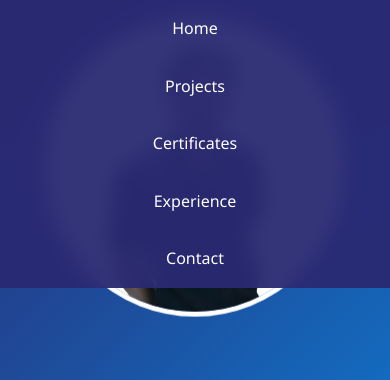
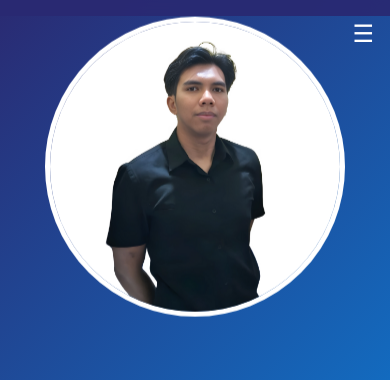
Before and after one commit to azhamusyafa/azhanawaf.github.io, a plain HTML site: page index.html in a window 390 px wide. Shown: the top 380 px of the page. Drawn offline with Linux system fonts and the light colour scheme.

Commit message:
Update index.html

```diff
--- a/index.html
+++ b/index.html
@@ -310,14 +310,41 @@
 
         /* Responsive Design */
         @media (max-width: 768px) {
+            nav {
+                padding: 0.5rem 1rem;
+            }
             .hero-content {
                 flex-direction: column;
                 text-align: center;
             }
 
             .nav-links {
-                flex-direction: column;
-                align-items: center;
+                flex-direction: column; /* Ubah navigasi menjadi kolom */
+                align-items: flex-start;
+                gap: 1rem;
+                background: rgba(42, 42, 114, 0.95); /* Latar belakang untuk dropdown */
+                position: absolute;
+                top: 60px; /* Sesuaikan dengan tinggi navigasi */
+                left: 0;
+                width: 100%;
+                display: none; /* Awalnya sembunyikan */
+            }
+
+            .nav-links.active {
+                display: flex; /* Tampilkan ketika aktif */
+            }
+
+            .hamburger {
+                display: block; /* Tampilkan hamburger menu */
+                position: absolute;
+                top: 1rem;
+                right: 1rem;
+                font-size: 1.5rem;
+                color: white;
+                background: none;
+                border: none;
+                cursor: pointer;
+                z-index: 1001;
             }
 
             .exp-timeline::before {
@@ -369,6 +396,8 @@
 </head>
 <body>
     <nav>
+        <button class="hamburger" onclick="toggleMenu()">☰</button>
+
         <div class="nav-links">
             <a href="#home">Home</a>
             <a href="#projects">Projects</a>
@@ -593,4 +622,10 @@
         </form>
     </section>
 </body>
+<script>
+    function toggleMenu() {
+        const navLinks = document.querySelector('.nav-links');
+        navLinks.classList.toggle('active');
+    }
+</script>
 </html>
```
